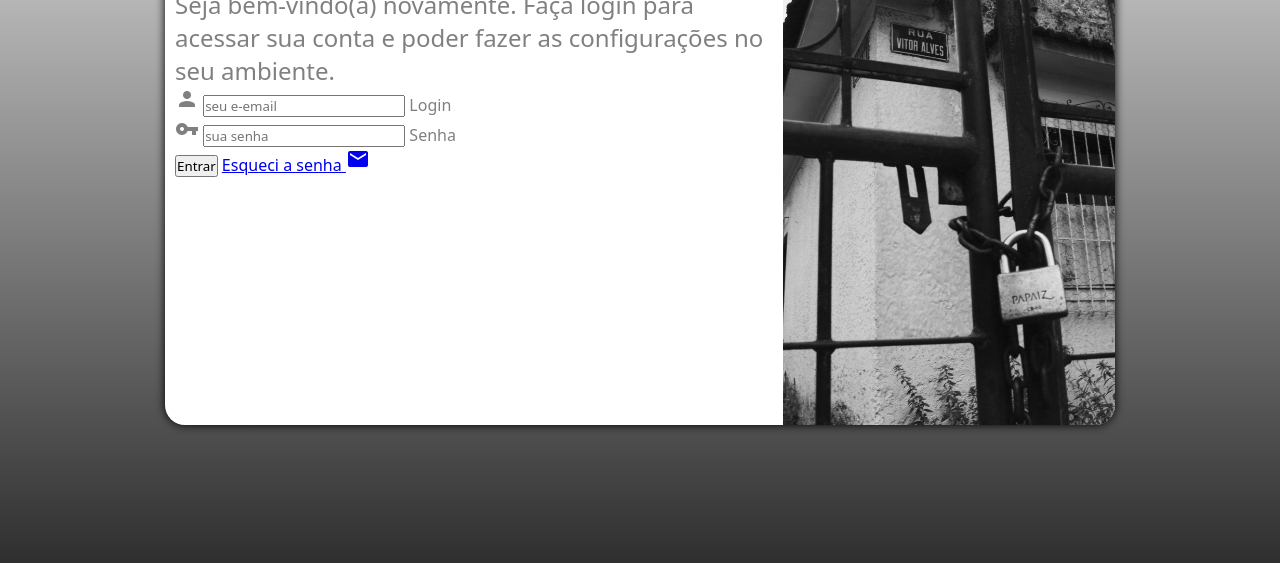
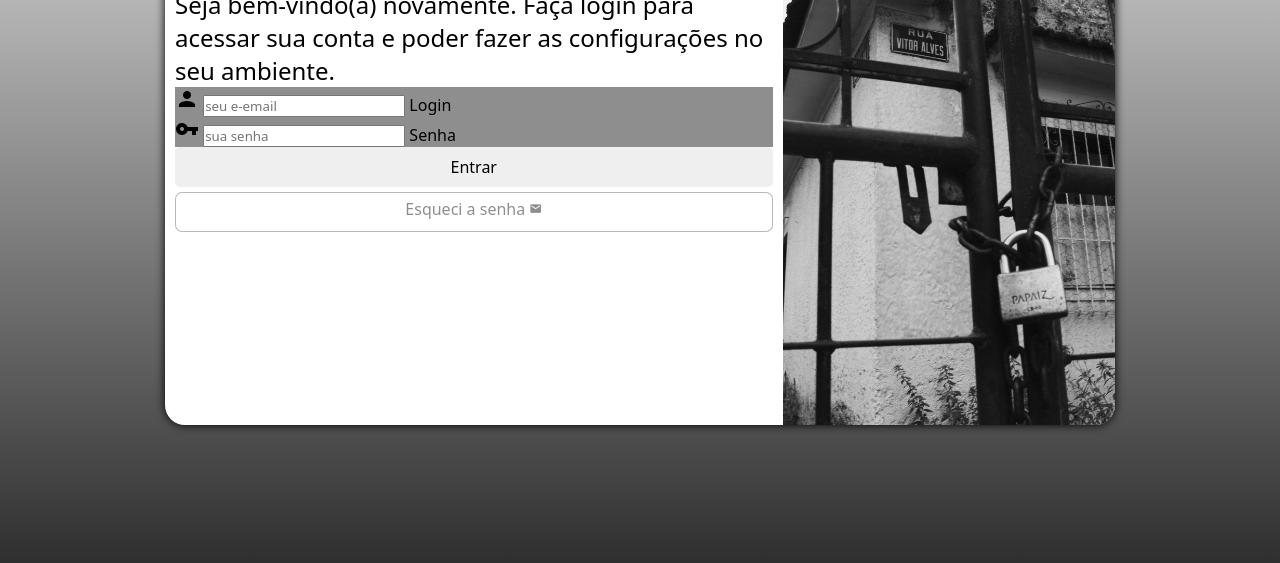
Before and after one commit to adriansanttos/projeto-login, a plain HTML site: page index.html in a window 1280 px wide. Shown: the part 225-788 px from the top of the page. Drawn offline with Linux system fonts and the light colour scheme.

Commit message:
atualizando o formulario

```diff
--- a/estilos/media-query.css
+++ b/estilos/media-query.css
@@ -21,7 +21,7 @@
 @media screen and (min-width: 992px) {
     body {
         background-image: linear-gradient(to top, #00000071,  #ebebeb );
-        color: #808080;
+
     }
     section#login {
         width: 950px;
--- a/estilos/style.css
+++ b/estilos/style.css
@@ -1,10 +1,6 @@
 @charset "UTF-8";
 
-/*
-Paleta de cores
-verde: #49a09d
-chumbo: #00000071
-*/
+
 
 * {
     font-family: system-ui, -apple-system, BlinkMacSystemFont, 'Segoe UI', Roboto, Oxygen, Ubuntu, Cantarell, 'Open Sans', 'Helvetica Neue', sans-serif;
@@ -25,14 +21,14 @@ main {
 
 }
 section#login {
-    position: absolute;
+   position: absolute;
     top: 50%;
     left: 50%;
     transform: translate(-50%, -50%);
     overflow: hidden;
 
     background-color: white;
-    width: 250px;
+    width: 450px;
     height: 500px;
     border-radius: 20px;
     box-shadow: 0px 0px 10px black;
@@ -44,7 +40,7 @@ section#login > div#imagem {
     display: block;
     background: #00000071 url(../imagens/pexels-allan-franca-carmo-3226281\ \(1\).jpg) no-repeat;
     background-size: cover;
-    background-position: right center ;
+    background-position: right center;
     height: 200px;
 }
 section#login >div#formulario {
@@ -59,3 +55,42 @@ div#formulario > h1 {
 div#formulario > p {
     font-size: 0.8em;
 }
+form > div.campo {
+    background-color: #00000071;
+    display: block;
+    width: 100%;
+}
+form > input[type=submit] {
+    display: block;
+    font-size: 1em;
+    width: 100%;
+    height: 40px;
+    background-color: #c
+    color: white;
+    border: none;
+    border-radius: 5px;
+    cursor: pointer;
+}
+form > input[type=submit]:hover {
+    background-color: #000000
+}
+form > a.botao {
+    display: block;
+    text-align: center;
+    font-size: 1em;
+    width: 100%;
+    height: 40px;
+    padding-top: 5px;
+    margin-top: 5px;
+    background-color: white;
+    color: #00000071;
+    border: 1px solid #5f5f5f71;
+    border-radius: 7px;
+    text-decoration: none;
+}
+form > a.botao:hover {
+    background-color: #85818171;
+}
+form > a.botao > i {
+    font-size: 0.8em;
+}
--- a/index.html
+++ b/index.html
@@ -17,7 +17,7 @@
                 <p>Seja bem-vindo(a) novamente.
                     Faça login para acessar sua conta e poder fazer as configurações no seu ambiente.
                 </p>
-                <form action="login.php" method="post" autocomplete="on"></form>
+                <form action="login.php" method="post" autocomplete="on">
                 <div class="campo">
                     <i class="material-icons">person</i>
                     <input type="email" name="login" id="ilogin" placeholder="seu e-email" autocomplete="email" required maxlength="30">
@@ -29,9 +29,10 @@
                     <label for="isenha">Senha</label>
                 </div>
                 <input type="submit" value="Entrar">
-                <a href="esqueci.html">
+                <a href="esqueci.html" class="botao">
                     Esqueci a senha <i class="material-icons">mail</i>
                 </a>
+                </form>
             </div>
         </section>
     </main>
```
